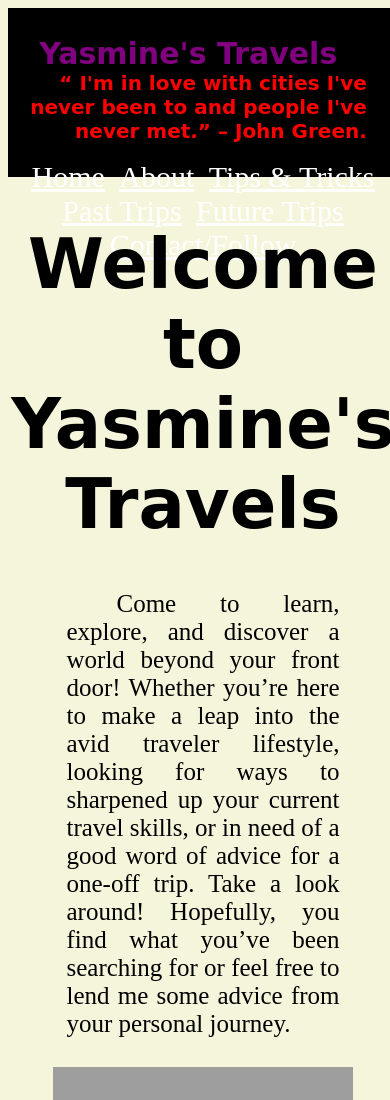
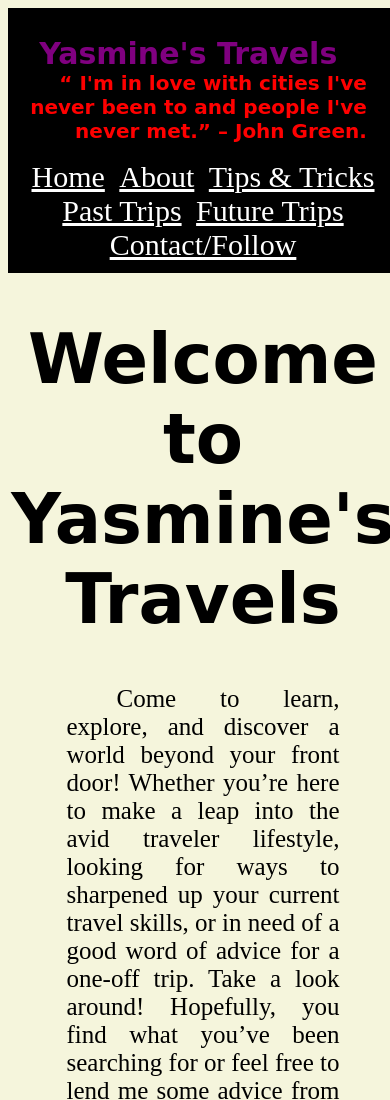
Before and after one commit to yasminefuller/TravelWebsite, a plain HTML site: page index.html in a window 390 px wide. Shown: the top 1100 px of the page. Drawn offline with nearby package versions, Linux system fonts and the light colour scheme; grey boxes are pictures that could not be loaded.

Commit message:
10.27.18 Update - Fixed Header responsive design issue

```diff
--- a/main.css
+++ b/main.css
@@ -10,7 +10,8 @@ header {
     font-size: 1.2rem;
     background-color: black;
     color: white;
-    height: 6rem;
+    min-height: 6rem;
+    max-height: 10rem;
     padding-top: 2%;
     padding-bottom: 3%;
 }
```
